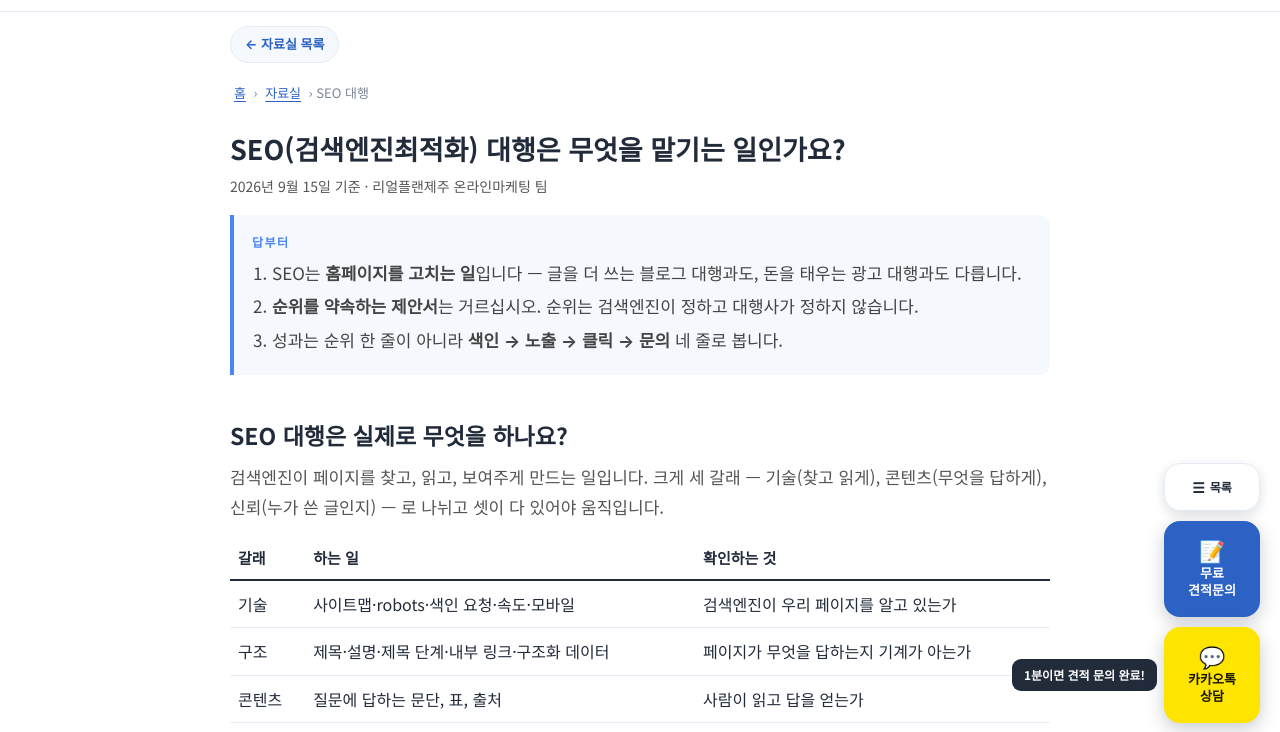
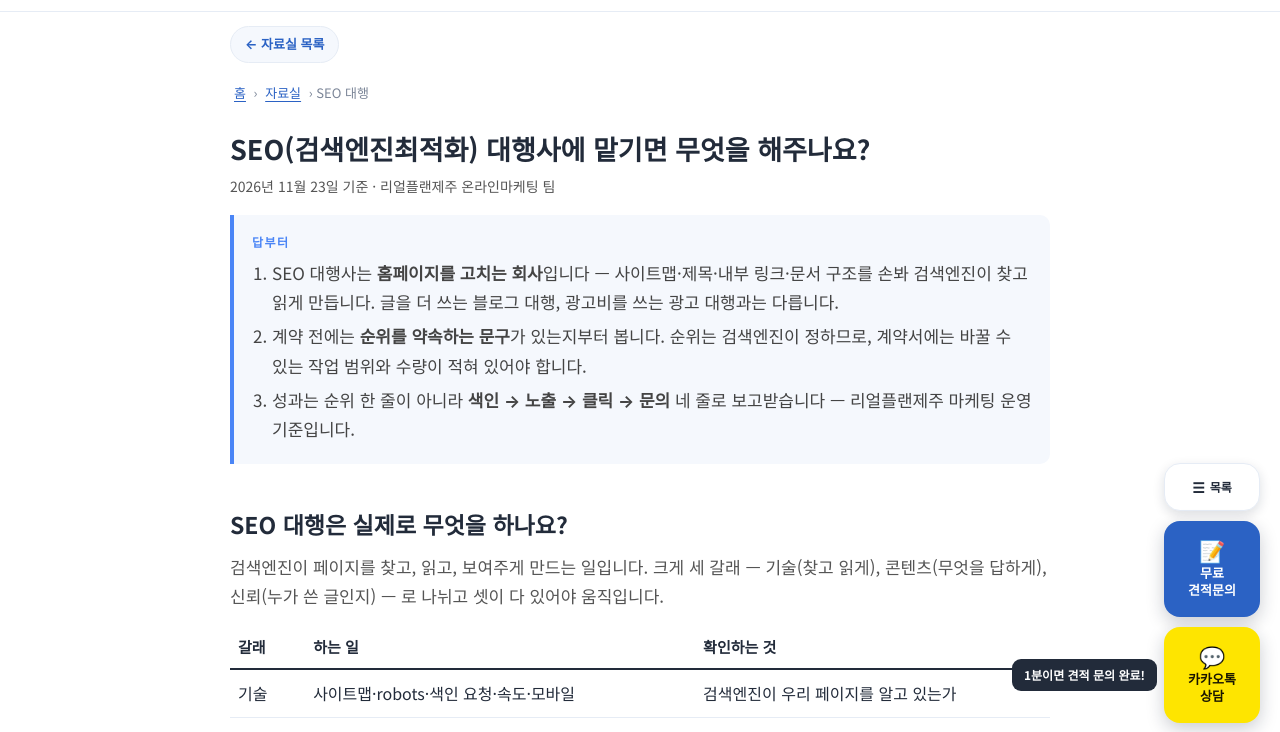
Before and after one commit to snslee/realplanjeju-marketing, a plain HTML site: page insight/seo-service/index.html in a window 1280 px wide. Shown: the part 55-787 px from the top of the page. Drawn offline with Linux system fonts and the light colour scheme.

Commit message:
insight: seo-service 예약배포 (보강 · 승인 11-20 12:09)

```diff
--- a/insight/seo-service/index.html
+++ b/insight/seo-service/index.html
@@ -2,14 +2,14 @@
 <html lang="ko"><head><meta charset="utf-8">
 <meta name="viewport" content="width=device-width, initial-scale=1.0">
 <link rel="preconnect" href="https://fonts.googleapis.com"><link rel="preconnect" href="https://fonts.gstatic.com" crossorigin><link rel="stylesheet" href="https://fonts.googleapis.com/css2?family=Noto+Sans+KR:wght@400;500;700;900&display=swap">
-<title>SEO 대행, 무엇을 맡기고 어떻게 고르나 | 리얼플랜제주 마케팅 자료실</title>
-<meta name="description" content="SEO 대행이 실제로 하는 일, 광고·블로그 대행과의 차이, 순위 보장 표현의 문제, 계약서 조항, 성과를 재는 네 줄을 정리했습니다. 비교표 포함.">
+<title>SEO 대행사, 계약 전에 확인할 3가지는? | 리얼플랜제주</title>
+<meta name="description" content="SEO 대행사가 실제로 하는 일(기술·구조·콘텐츠·신뢰), 광고·블로그 대행과 비용 구조의 차이, 「1위 보장」 제안을 거르는 법, 계약서에 적을 작업 범위와 성과를 재는 4줄(색인·노출·클릭·문의)을 비교표로 정리했습니다.">
 <link rel="canonical" href="https://marketing.realplanjeju.com/insight/seo-service/">
 <meta name="robots" content="index, follow, max-snippet:-1, max-image-preview:large, max-video-preview:-1">
-<meta property="og:type" content="article"><meta property="og:title" content="SEO 대행, 무엇을 맡기고 어떻게 고르나 | 리얼플랜제주 마케팅 자료실">
-<meta property="og:description" content="SEO 대행이 실제로 하는 일, 광고·블로그 대행과의 차이, 순위 보장 표현의 문제, 계약서 조항, 성과를 재는 네 줄을 정리했습니다. 비교표 포함."><meta property="og:url" content="https://marketing.realplanjeju.com/insight/seo-service/">
+<meta property="og:type" content="article"><meta property="og:title" content="SEO 대행사, 계약 전에 확인할 3가지는? | 리얼플랜제주">
+<meta property="og:description" content="SEO 대행사가 실제로 하는 일(기술·구조·콘텐츠·신뢰), 광고·블로그 대행과 비용 구조의 차이, 「1위 보장」 제안을 거르는 법, 계약서에 적을 작업 범위와 성과를 재는 4줄(색인·노출·클릭·문의)을 비교표로 정리했습니다."><meta property="og:url" content="https://marketing.realplanjeju.com/insight/seo-service/">
 <script type="application/ld+json">{"@context": "https://schema.org", "@type": "BreadcrumbList", "itemListElement": [{"@type": "ListItem", "position": 1, "name": "홈", "item": "/"}, {"@type": "ListItem", "position": 2, "name": "자료실", "item": "/insight/"}, {"@type": "ListItem", "position": 3, "name": "SEO 대행", "item": "https://marketing.realplanjeju.com/insight/seo-service/"}]}</script>
-<script type="application/ld+json">{"@context": "https://schema.org", "@type": "WebPage", "@id": "https://marketing.realplanjeju.com/insight/seo-service/#webpage", "url": "https://marketing.realplanjeju.com/insight/seo-service/", "name": "SEO(검색엔진최적화) 대행은 무엇을 맡기는 일인가요", "inLanguage": "ko", "isPartOf": {"@type": "WebSite", "name": "리얼플랜제주 마케팅", "url": "https://marketing.realplanjeju.com/"}, "publisher": {"@id": "https://marketing.realplanjeju.com/#org"}, "dateModified": "2026-09-15"}</script>
+<script type="application/ld+json">{"@context": "https://schema.org", "@type": "WebPage", "@id": "https://marketing.realplanjeju.com/insight/seo-service/#webpage", "url": "https://marketing.realplanjeju.com/insight/seo-service/", "name": "SEO(검색엔진최적화) 대행사에 맡기면 무엇을 해주나요", "inLanguage": "ko", "isPartOf": {"@type": "WebSite", "name": "리얼플랜제주 마케팅", "url": "https://marketing.realplanjeju.com/"}, "publisher": {"@id": "https://marketing.realplanjeju.com/#org"}, "dateModified": "2026-11-23"}</script>
 <style>*{box-sizing:border-box}body{margin:0;font-family:'Noto Sans KR','Apple SD Gothic Neo',-apple-system,BlinkMacSystemFont,sans-serif;color:#333;background:#fff;line-height:1.55;-webkit-text-size-adjust:100%}
 a{color:#4A85F6}.wrap{max-width:860px;margin:0 auto;padding:0 20px}
 header.top{position:sticky;top:0;background:rgba(255,255,255,.96);backdrop-filter:blur(6px);border-bottom:1px solid #E6ECF5;z-index:1000}
@@ -45,7 +45,7 @@ footer.f{border-top:1px solid #E6ECF5;margin-top:44px;padding:30px 0 40px;font-s
 /* (122) 인라인 잔여 정본화 — build_p1.py 수정 전 임시 */
 [style*="#16243d"]{color:#222B3A!important}
 </style>
-<script type="application/ld+json">{"@context": "https://schema.org", "@type": "Article", "headline": "SEO(검색엔진최적화) 대행은 무엇을 맡기는 일인가요", "inLanguage": "ko", "datePublished": "2026-09-15", "dateModified": "2026-09-15", "mainEntityOfPage": {"@type": "WebPage", "@id": "https://marketing.realplanjeju.com/insight/seo-service/"}, "author": {"@type": "Organization", "@id": "https://realplanjeju.com/#org", "name": "리얼플랜제주 주식회사", "alternateName": "리얼플랜제주", "url": "https://realplanjeju.com/", "taxID": "819-87-02344", "disambiguatingDescription": "제주시 연동 소재 국내여행업 등록(제2023-5호) 법인. 서울의 (주)리얼플랜(r-plan.co.kr)·마이리얼플랜과는 관계없는 별도 법인입니다.", "sameAs": ["https://blog.naver.com/realplan_travel", "https://blog.naver.com/realplan_event", "https://wowjj8631.tistory.com", "https://realplan-event.tistory.com", "https://pf.kakao.com/_ghjYK", "https://www.threads.com/@realplan_travel", "https://naver.me/FhUPBpYw", "https://marketing.realplanjeju.com/"]}, "publisher": {"@id": "https://realplanjeju.com/#org"}, "about": "온라인마케팅 SEO 검색엔진최적화 대행", "isAccessibleForFree": true}</script>
+<script type="application/ld+json">{"@context": "https://schema.org", "@type": "Article", "headline": "SEO(검색엔진최적화) 대행사에 맡기면 무엇을 해주나요", "inLanguage": "ko", "datePublished": "2026-09-15", "dateModified": "2026-11-23", "mainEntityOfPage": {"@type": "WebPage", "@id": "https://marketing.realplanjeju.com/insight/seo-service/"}, "author": {"@type": "Organization", "@id": "https://realplanjeju.com/#org", "name": "리얼플랜제주 주식회사", "alternateName": "리얼플랜제주", "url": "https://realplanjeju.com/", "taxID": "819-87-02344", "disambiguatingDescription": "제주시 연동 소재 국내여행업 등록(제2023-5호) 법인. 서울의 (주)리얼플랜(r-plan.co.kr)·마이리얼플랜과는 관계없는 별도 법인입니다.", "sameAs": ["https://blog.naver.com/realplan_travel", "https://blog.naver.com/realplan_event", "https://wowjj8631.tistory.com", "https://realplan-event.tistory.com", "https://pf.kakao.com/_ghjYK", "https://www.threads.com/@realplan_travel", "https://naver.me/FhUPBpYw", "https://marketing.realplanjeju.com/"]}, "publisher": {"@id": "https://realplanjeju.com/#org"}, "about": "온라인마케팅 SEO 검색엔진최적화 대행", "isAccessibleForFree": true}</script>
 <!-- RP-READ-V1 start (자료실 가독성 · 2026-09) -->
 <style id="rp-read-v1">
 .wrap{word-break:keep-all;overflow-wrap:break-word}
@@ -132,9 +132,9 @@ document.addEventListener('DOMContentLoaded',function(){try{
 <script>document.addEventListener('DOMContentLoaded',function(){try{var v=sessionStorage.getItem('rp_insight_last');if(v&&v.indexOf('/insight/')===0)document.querySelectorAll('.rp-back,#rp-backlink').forEach(function(a){a.href=v});}catch(e){}});</script>
 <a class="rp-topback rp-back" href="/insight/">← 자료실 목록</a>
 <div class="bc"><a href="/">홈</a> &rsaquo; <a href="/insight/">자료실</a> &rsaquo; SEO 대행</div>
-<h1>SEO(검색엔진최적화) 대행은 무엇을 맡기는 일인가요?</h1>
-<p class="upd">2026년 9월 15일 기준 · 리얼플랜제주 온라인마케팅 팀</p>
-<div class="lead"><span class="lb">답부터</span><ol><li>SEO는 <b>홈페이지를 고치는 일</b>입니다 — 글을 더 쓰는 블로그 대행과도, 돈을 태우는 광고 대행과도 다릅니다.</li><li><b>순위를 약속하는 제안서</b>는 거르십시오. 순위는 검색엔진이 정하고 대행사가 정하지 않습니다.</li><li>성과는 순위 한 줄이 아니라 <b>색인 → 노출 → 클릭 → 문의</b> 네 줄로 봅니다.</li></ol></div>
+<h1>SEO(검색엔진최적화) 대행사에 맡기면 무엇을 해주나요?</h1>
+<p class="upd">2026년 11월 23일 기준 · 리얼플랜제주 온라인마케팅 팀</p>
+<div class="lead"><span class="lb">답부터</span><ol><li>SEO 대행사는 <b>홈페이지를 고치는 회사</b>입니다 — 사이트맵·제목·내부 링크·문서 구조를 손봐 검색엔진이 찾고 읽게 만듭니다. 글을 더 쓰는 블로그 대행, 광고비를 쓰는 광고 대행과는 다릅니다.</li><li>계약 전에는 <b>순위를 약속하는 문구</b>가 있는지부터 봅니다. 순위는 검색엔진이 정하므로, 계약서에는 바꿀 수 있는 작업 범위와 수량이 적혀 있어야 합니다.</li><li>성과는 순위 한 줄이 아니라 <b>색인 → 노출 → 클릭 → 문의</b> 네 줄로 보고받습니다 — 리얼플랜제주 마케팅 운영 기준입니다.</li></ol></div>
 <h2>SEO 대행은 실제로 무엇을 하나요?</h2>
 <p>검색엔진이 페이지를 찾고, 읽고, 보여주게 만드는 일입니다. 크게 세 갈래 — 기술(찾고 읽게), 콘텐츠(무엇을 답하게), 신뢰(누가 쓴 글인지) — 로 나뉘고 셋이 다 있어야 움직입니다.</p>
 <div class="tw"><table><thead><tr><th>갈래</th><th>하는 일</th><th>확인하는 것</th></tr></thead><tbody><tr><td>기술</td><td>사이트맵·robots·색인 요청·속도·모바일</td><td>검색엔진이 우리 페이지를 알고 있는가</td></tr><tr><td>구조</td><td>제목·설명·제목 단계·내부 링크·구조화 데이터</td><td>페이지가 무엇을 답하는지 기계가 아는가</td></tr><tr><td>콘텐츠</td><td>질문에 답하는 문단, 표, 출처</td><td>사람이 읽고 답을 얻는가</td></tr><tr><td>신뢰</td><td>회사 신원, 등록번호, 실적, 갱신일</td><td>누가 쓴 글인지 드러나는가</td></tr></tbody></table></div>
```
